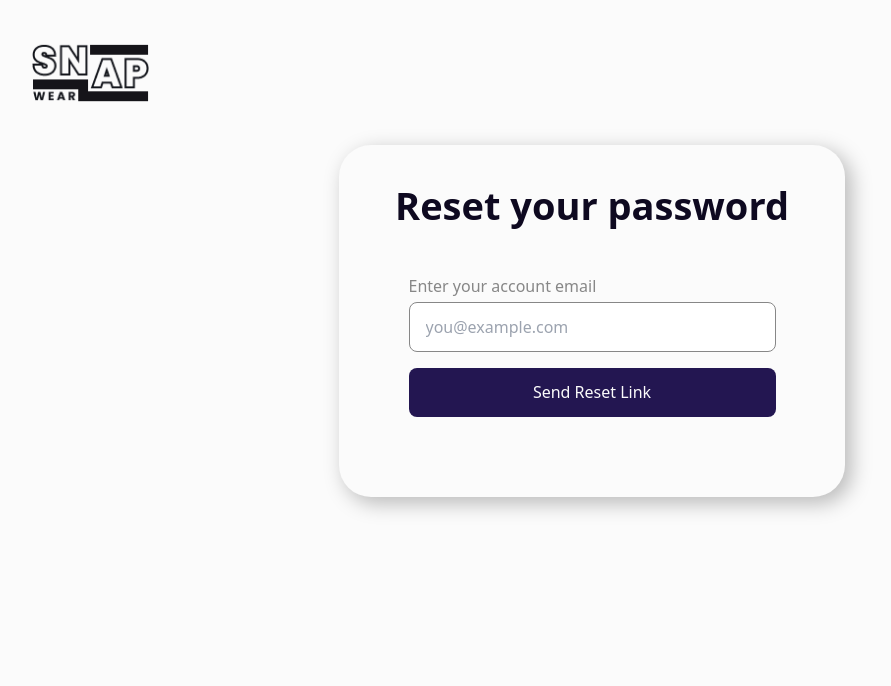
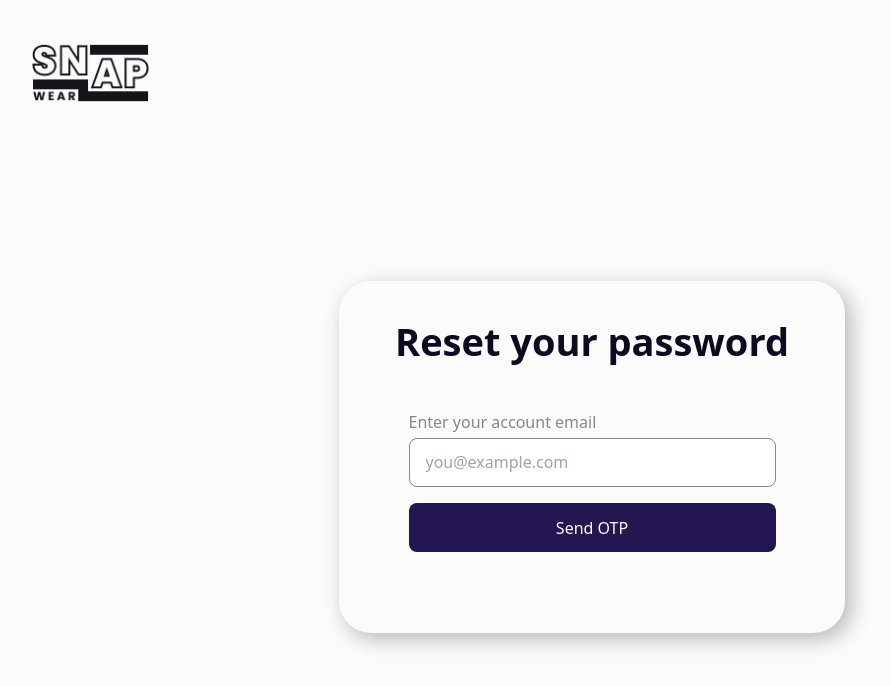
Before and after one commit to Nimnaka00/snapwear-frontend, a React (Vite) app in the folder snapwear-frontend/: page /resetpassword in a window 1280 px wide. Shown: the top 686 px of the page, without its empty margins (48-939 px from the left). Built offline with nearby package versions, Linux system fonts and the light colour scheme; no server answers.

Commit message:
Update ResetPassword.jsx

```diff
--- a/snapwear-frontend/src/pages/auth/ResetPassword.jsx
+++ b/snapwear-frontend/src/pages/auth/ResetPassword.jsx
@@ -1,10 +1,12 @@
 import React, { useState } from 'react';
+import { useNavigate } from 'react-router-dom';
 import { toast } from 'react-toastify';
 import 'react-toastify/dist/ReactToastify.css';
 import API from '../../utils/api';
 import logo from '../../assets/Logo.png';
 
 const ResetPassword = () => {
+  const navigate = useNavigate();
   const [email, setEmail] = useState('');
   const [loading, setLoading] = useState(false);
 
@@ -13,21 +15,24 @@ const ResetPassword = () => {
 
     try {
       setLoading(true);
-      const response = await API.post('/api/auth/forgot-password', { email });
-      toast.success(response.data.message || 'Reset link sent!');
+      const response = await API.post('/api/auth/send-otp', { email });
+      toast.success(response.data.message || 'OTP sent to email!');
       setEmail('');
+      navigate('/verify-otp', { state: { email } });
     } catch (err) {
-      toast.error(err.response?.data?.message || 'Failed to send reset link');
+      toast.error(err.response?.data?.message || 'Failed to send OTP');
     } finally {
       setLoading(false);
     }
   };
 
   return (
-    <div className="min-h-screen bg-snow px-5 md:px-[80px] py-8 flex flex-col items-start">
-      <img src={logo} alt="Logo" className="h-[81.47px] w-[117px] mb-8" />
+    <div className="min-h-screen bg-snow px-5 md:px-[80px] py-8 flex flex-col">
+      <img src={logo} alt="Logo" className="h-[81.47px] w-[117px] mb-8 self-start" />
 
-      <div className="mx-auto w-full max-w-[506px] bg-snow rounded-[32px] shadow-[6px_6px_20px_1px_rgba(0,0,0,0.25)] h-[352px] flex flex-col items-center px-6 md:px-12 pt-8">
+      {/* Centered Form */}
+      <div className="flex flex-1 items-center justify-center">
+        <div className="w-full max-w-[506px] bg-snow rounded-[32px] shadow-[6px_6px_20px_1px_rgba(0,0,0,0.25)] h-[352px] flex flex-col items-center px-6 md:px-12 pt-8">
           <h1 className="text-[38px] font-semibold text-textMain mb-10 text-center">Reset your password</h1>
 
           <form onSubmit={handleSubmit} className="w-full flex flex-col gap-4 items-center">
@@ -54,9 +59,10 @@ const ResetPassword = () => {
                   : 'bg-russianViolet text-snow hover:bg-opacity-90'
               }`}
             >
-            {loading ? 'Sending...' : 'Send Reset Link'}
+              {loading ? 'Sending...' : 'Send OTP'}
             </button>
           </form>
+        </div>
       </div>
     </div>
   );
```
Lines whose indentation alone changed are shown as unchanged.
